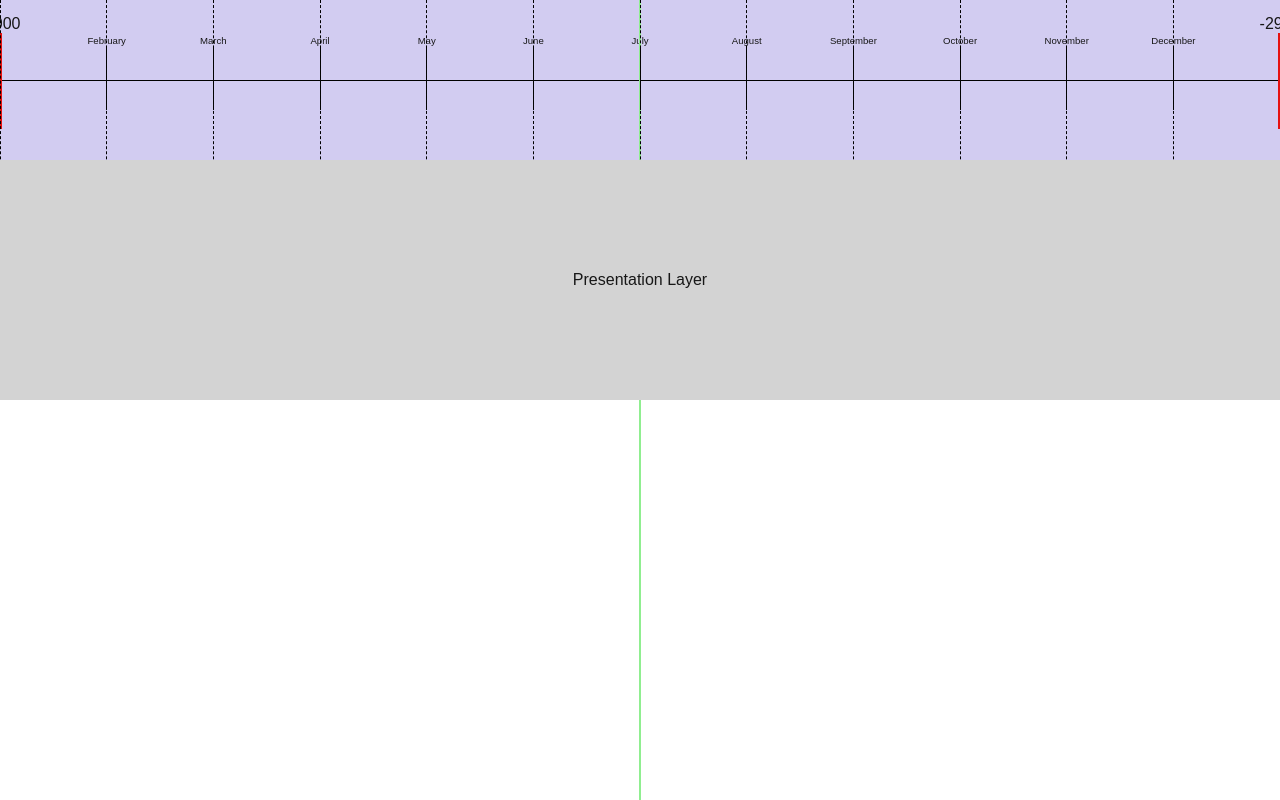
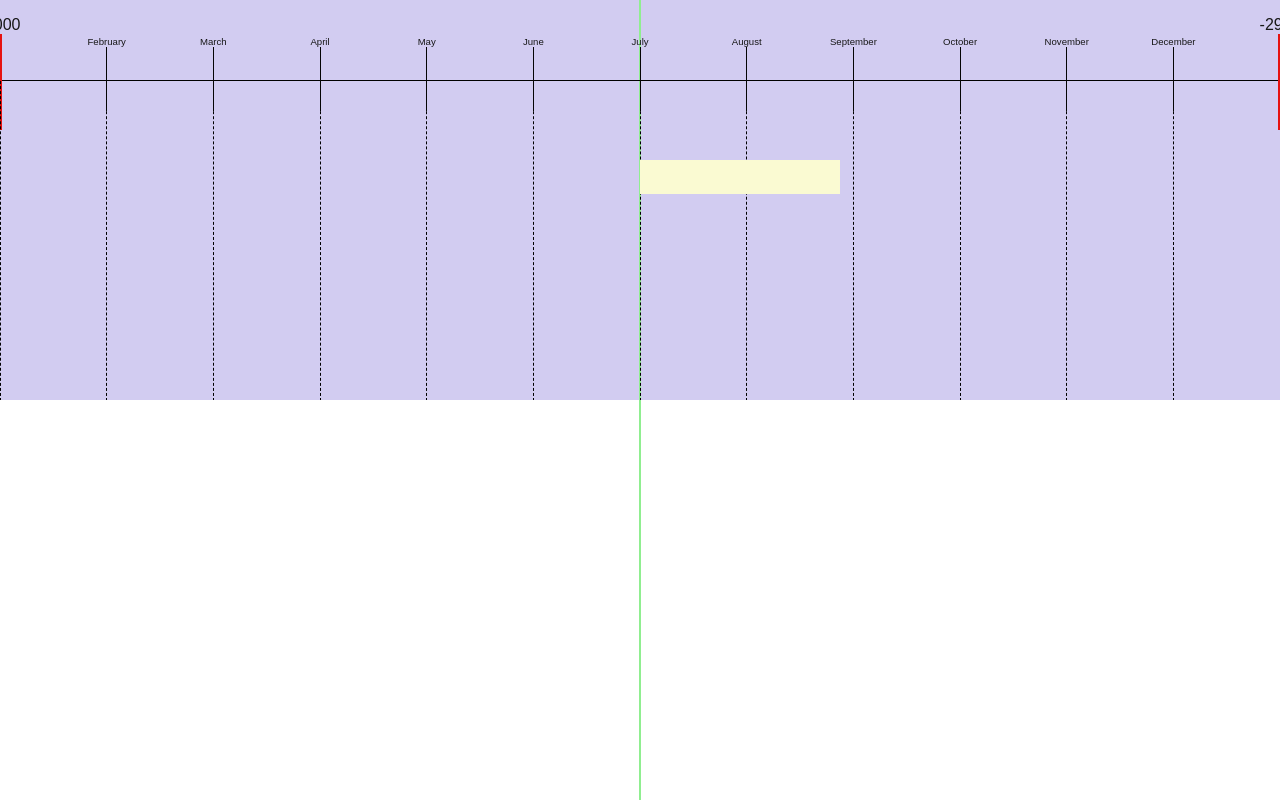
Before and after one commit to MatijaAleksic/Timeline, a Next.js app: page / in a window 1280 px wide. Built offline with nearby package versions, Linux system fonts and the light colour scheme.

Commit message:
added dashed lines and one element as a dummy for presentation layer

```diff
--- a/src/components/Meter/MeterLine/MeterLine.module.scss
+++ b/src/components/Meter/MeterLine/MeterLine.module.scss
@@ -8,13 +8,14 @@
   height: 100%; // important for full height
   justify-content: center;
   width: 0;
+  z-index: 2; // ↑ Ensures it's above .presentationWrapper
 
   .meterLineNormal {
     height: 4rem;
     width: 1px;
     background: colors.$black;
     margin-bottom: 1rem;
-    z-index: 1;
+    z-index: 2;
   }
 
   .meterLineLarge {
@@ -45,10 +46,11 @@
   }
   .dashedLine {
     border-left: 1px dashed #000;
-    height: 150%;
+    height: 200%;
     position: absolute;
     top: 0;
-    z-index: 10; // increase to be above .presentationWrapper
-    pointer-events: none; // prevents interfering with interactions
+    z-index: 1;
+    pointer-events: none;
+    top: 50%;
   }
 }
--- a/src/components/Meter/MeterMonth/MeterMonth.tsx
+++ b/src/components/Meter/MeterMonth/MeterMonth.tsx
@@ -1,7 +1,7 @@
 import { eachDayOfInterval, format, isFirstDayOfMonth } from "date-fns";
 import MeterLine from "../MeterLine/MeterLine";
 import styles from "./MeterMonth.module.scss";
-import MeterConstants from "@/util/constants/MeterConstants";
+// import MeterConstants from "@/util/constants/MeterConstants";
 
 interface IProps {
   date: Date;
@@ -38,7 +38,6 @@ const MeterMonth: React.FunctionComponent<IProps> = ({
           ? `${firstDayOfMonth.getFullYear()} BC`
           : firstDayOfMonth.getFullYear()}
       </div>
-
       {days.map((day, index) => {
         return (
           <div key={index} className={styles.daysContainer}>
--- a/src/components/VirtualScroll/HorizontalVirtualScroll.module.scss
+++ b/src/components/VirtualScroll/HorizontalVirtualScroll.module.scss
@@ -1,7 +1,7 @@
 @use "@/styles/colors" as colors;
 
 .meterWrapper {
-  // position: relative; // was 'absolute', change this
+  position: absolute;
   width: 100%;
   height: 400px;
 
@@ -13,20 +13,23 @@
 }
 
 .meterComponent {
-  height: 40%;
+  height: 100%;
   width: 100%;
   user-select: none;
 
   overflow-x: hidden;
+  // overflow-y: hidden;
 
+  z-index: 2;
   // will-change: scroll-position, transform;
 }
 
 .meterCenterLine {
-  position: fixed;
   width: 100%;
   height: 1px;
-  background: black;
+  background: #000;
+  top: 50%;
+  position: relative;
 }
 
 .virtualizerWrapper {
@@ -41,8 +44,7 @@
 .virtualizerContainer {
   position: absolute;
   top: 0;
-  height: 100%;
-
+  height: 40%;
   // For Mozila
   // will-change: transform;
   // transform: translateZ(0);
@@ -55,11 +57,17 @@
 }
 
 .presentationWrapper {
-  display: flex;
   height: 60%;
   width: 100%;
-  align-items: center;
-  justify-content: center;
-  background: lightgray;
-  z-index: 1;
+  position: absolute;
+  top: 40%;
+
+  .element1 {
+    width: 200px;
+    height: 34px;
+    background-color: #fafad2;
+    position: relative;
+    left: 50%;
+    z-index: 2;
+  }
 }
--- a/src/components/VirtualScroll/HorizontalVirtualScroll.tsx
+++ b/src/components/VirtualScroll/HorizontalVirtualScroll.tsx
@@ -289,7 +289,7 @@ const CustomVirtualScroll = () => {
 
   // Handles ZOOM
   // ===============================================================
-  const handleWheel = (event: any) => {
+  const handleWheel = (event: React.WheelEvent<HTMLDivElement>) => {
     if (!meterComponentRef.current || isDraggingRef.current) return;
 
     if (inertiaFrameRef.current) {
@@ -371,10 +371,9 @@ const CustomVirtualScroll = () => {
       ></div>
       <div
         className={styles.meterComponent}
-        onWheel={
-          debouncedHandleWheel
-          // throttledWheel
-        }
+        onWheel={(event: React.WheelEvent<HTMLDivElement>) => {
+          debouncedHandleWheel(event);
+        }}
         ref={meterComponentRef}
         onMouseDown={handleMouseDown}
         onMouseUp={handleMouseUp}
@@ -387,7 +386,6 @@ const CustomVirtualScroll = () => {
             width: `${dummyData.length * elementWidth}px`,
           }}
         >
-          <div className={styles.meterCenterLine} />
           <div
             className={styles.virtualizerOffset}
             style={{
@@ -403,6 +401,8 @@ const CustomVirtualScroll = () => {
                   width: `${elementWidth}px`,
                 }}
               >
+                <div className={styles.meterCenterLine} />
+
                 <MeterContent
                   key={virtualItem.key}
                   element={dummyData[virtualItem.index]}
@@ -416,7 +416,14 @@ const CustomVirtualScroll = () => {
         </div>
       </div>
 
-      <div className={styles.presentationWrapper}>Presentation Layer</div>
+      <div className={styles.presentationWrapper}>
+        <div
+          className={styles.element1}
+          onClick={(event: any) => {
+            console.log("ELEMENT1 CLICKED!");
+          }}
+        ></div>
+      </div>
     </div>
   );
 };
--- a/src/util/hooks/useDebounceWheel.tsx
+++ b/src/util/hooks/useDebounceWheel.tsx
@@ -1,14 +1,14 @@
 import { useCallback, useEffect, useRef } from "react";
 
 function useDebouncedWheel(
-  callback: (event: React.WheelEvent) => void,
+  callback: (event: React.WheelEvent<HTMLDivElement>) => void,
   delay: number = 40
 ) {
   const timeoutRef = useRef<NodeJS.Timeout | null>(null);
-  const lastEventRef = useRef<React.WheelEvent | null>(null);
+  const lastEventRef = useRef<React.WheelEvent<HTMLDivElement> | null>(null);
 
   const debouncedCallback = useCallback(
-    (event: React.WheelEvent) => {
+    (event: React.WheelEvent<HTMLDivElement>) => {
       lastEventRef.current = event;
 
       if (timeoutRef.current) {
```
